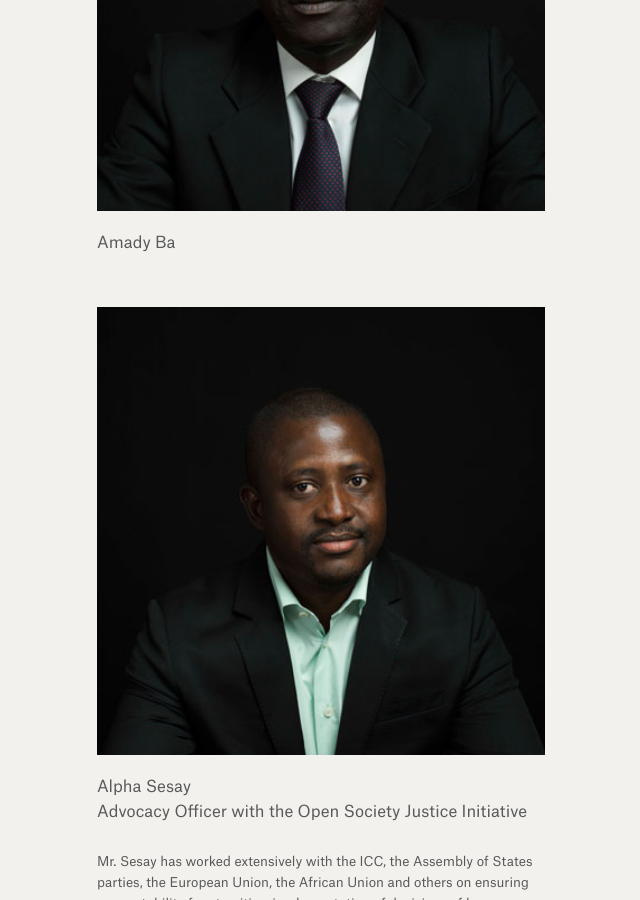
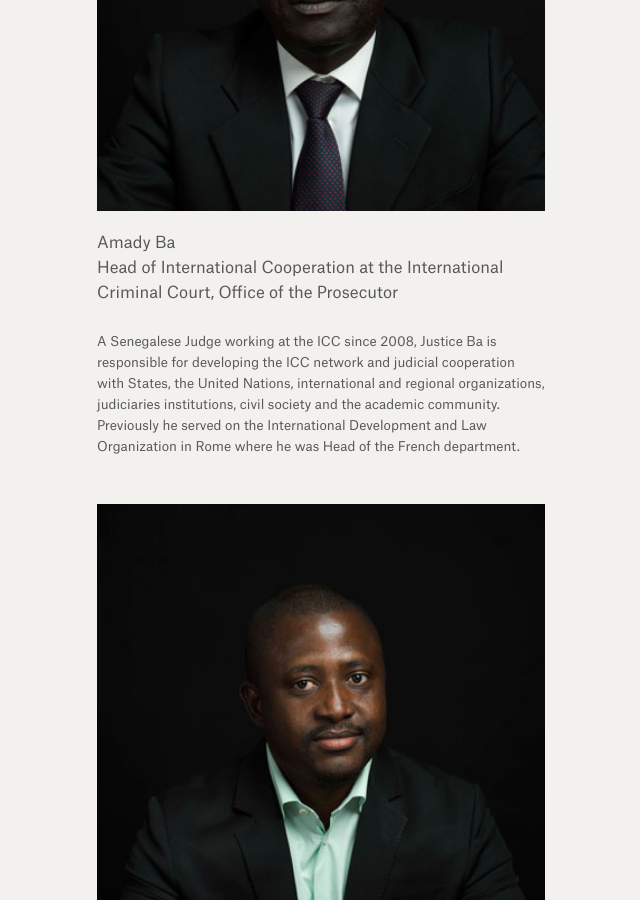
Before and after one commit to weights-and-measures/weights-and-measures.github.io, a Jekyll site: the page built from photographs.html, in a window 1280 px wide and 900 px high, scrolled down 24437 px. Shown: the whole window, without its empty margins (319-959 px from the left). Built offline with Jekyll 4.4.1, drawn with Linux system fonts in a browser that asks for light colours.

Commit message:
Updated D47

```diff
--- a/_photographs/d47.markdown
+++ b/_photographs/d47.markdown
@@ -6,4 +6,7 @@ position: 22
 
 ![amady_ba08.jpg](/uploads/amady_ba08.jpg)
 
-Amady Ba
+Amady Ba <br> Head of International Cooperation at the International Criminal Court, Office of the Prosecutor
+
+
+A Senegalese Judge working at the ICC since 2008, Justice Ba is responsible for developing the ICC network and judicial cooperation with States, the United Nations, international and regional organizations, judiciaries institutions, civil society and the academic community. Previously he served on the International Development and Law Organization in Rome where he was Head of the French department.
```
